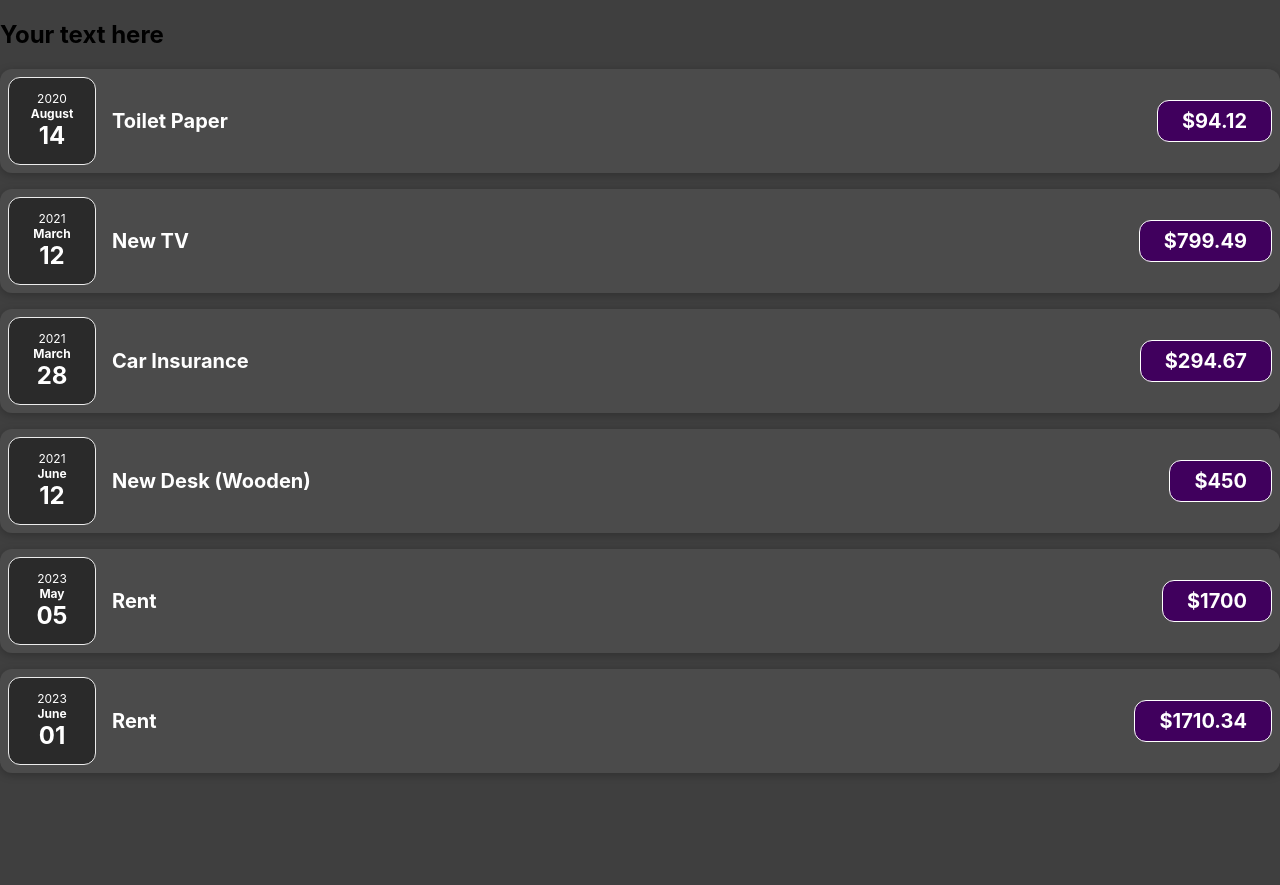
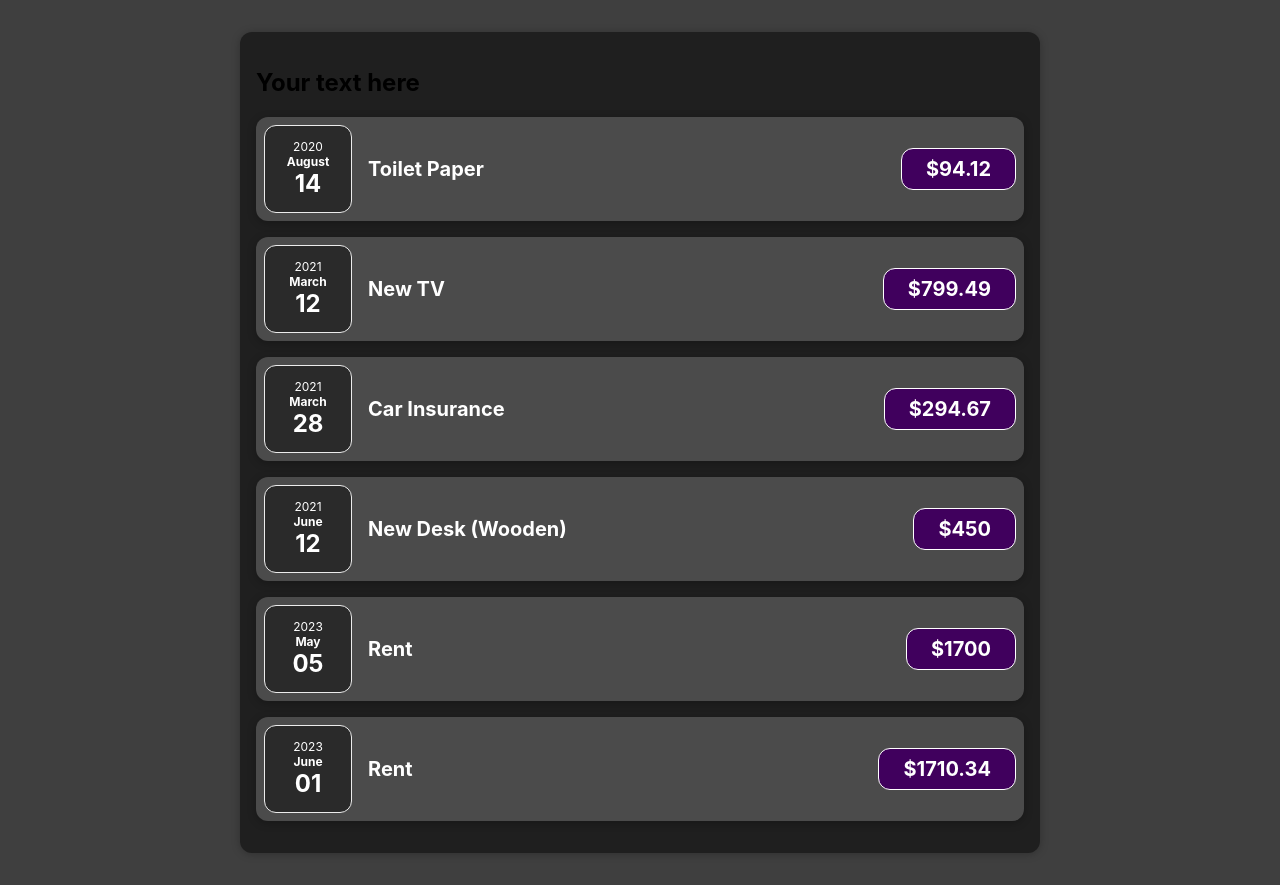
Before and after one commit to JosephAO/react-guide, a React (Create React App) app: page / in a window 1280 px wide. Before the commit the page ends 800 px from the top, so only its background shows below. Built offline with nearby package versions, Linux system fonts and the light colour scheme.

Commit message:
styling for list

```diff
--- /dev/null
+++ b/src/App.css
@@ -0,0 +1,9 @@
+.expenseList {
+	padding: 1rem;
+	background-color: rgb(31, 31, 31);
+	margin: 2rem auto;
+	width: 50rem;
+	max-width: 95%;
+	border-radius: 12px;
+	box-shadow: 0 1px 8px rgba(0, 0, 0, 0.25);
+}
--- a/src/App.js
+++ b/src/App.js
@@ -1,4 +1,5 @@
 import ExpenseItem from "./components/ExpenseItem";
+import "./App.css";
 function App() {
 	const expenseList = [
 		{
@@ -34,7 +35,7 @@
 		}
 	];
 	return (
-		<div>
+		<div className="expenseList">
 			<h2>Your text here</h2>
 			{expenseList.map((item) => {
 				return <ExpenseItem date={item.date} amount={item.amount} title={item.title} />;
```
